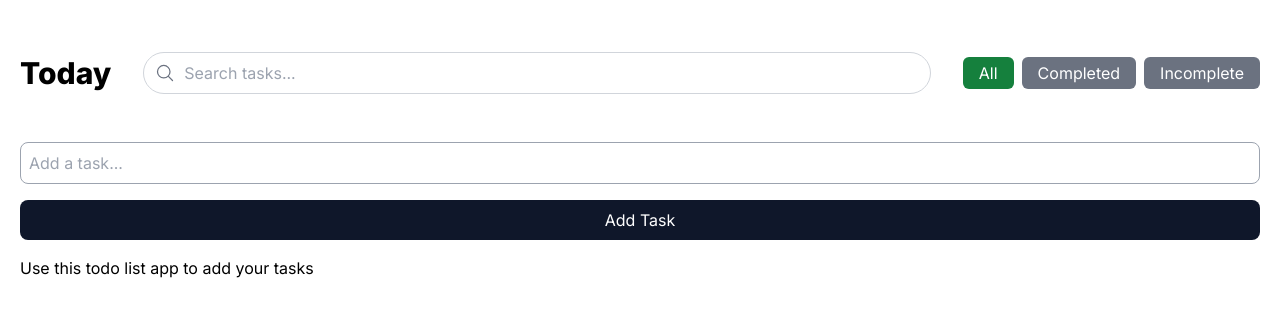
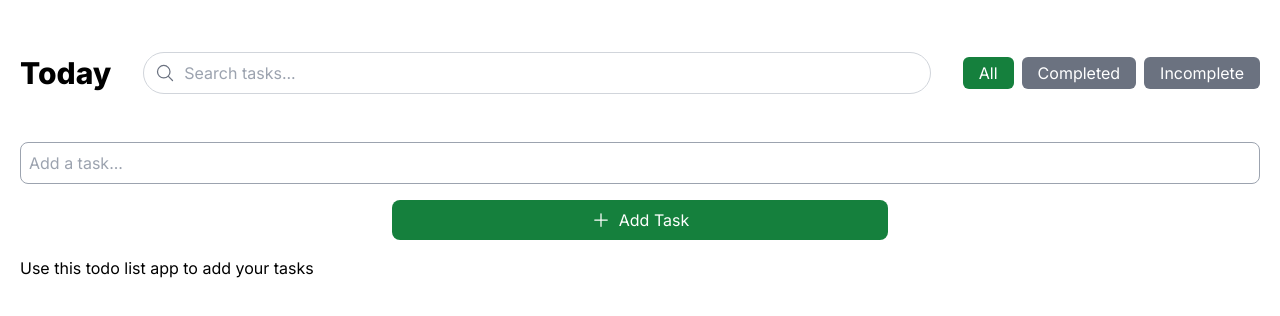
Before and after one commit to Ankush-nitjsr/todo-list-app, a React (Vite) app: page / in a window 1280 px wide. Shown: the top 316 px of the page. Built offline with nearby package versions, Linux system fonts and the light colour scheme.

Commit message:
feat: Update AddTask component
Add error handling for empty add task

```diff
--- a/src/features/add-task/AddTask.tsx
+++ b/src/features/add-task/AddTask.tsx
@@ -1,14 +1,30 @@
 import { useState } from "react";
 import { useAddTask } from "./useAddTask";
+import { PlusIcon } from "@heroicons/react/24/outline";
 
 const AddTask = () => {
   const [task, setTask] = useState("");
+  const [error, setError] = useState("");
   const { handleAddTask } = useAddTask();
 
   const handleSubmit = (e: React.FormEvent) => {
+    // prevent form submit
     e.preventDefault();
+
+    // Check if the task input is empty
+    if (task.trim() === "") {
+      setError("Task cannot be empty"); // Set error message
+      return;
+    }
+
+    // Add the task
     handleAddTask(task);
+
+    // Clear the input field
     setTask("");
+
+    // Clear error if task is added successfully
+    setError("");
   };
 
   return (
@@ -21,13 +37,18 @@ const AddTask = () => {
         placeholder="Add a task..."
         value={task}
         onChange={(e) => setTask(e.target.value)}
-        className="add-task-input border border-gray-400 p-2 rounded-lg"
+        className={`add-task-input border p-2 rounded-lg ${
+          error ? "border-red-500" : "border-gray-400"
+        }`}
       />
+      {/* Display error message */}
+      {error && <p className="text-red-500">{error}</p>}{" "}
       <button
         type="submit"
-        className="add-task-button bg-slate-900 text-white p-2 rounded-lg hover:bg-slate-800"
+        className="w-[40%] mx-auto add-task-button bg-green-700 text-white p-2 rounded-lg hover:bg-green-500 flex items-center justify-center space-x-2"
       >
-        Add Task
+        <PlusIcon className="w-5 h-5" />
+        <span>Add Task</span>
       </button>
     </form>
   );
```
